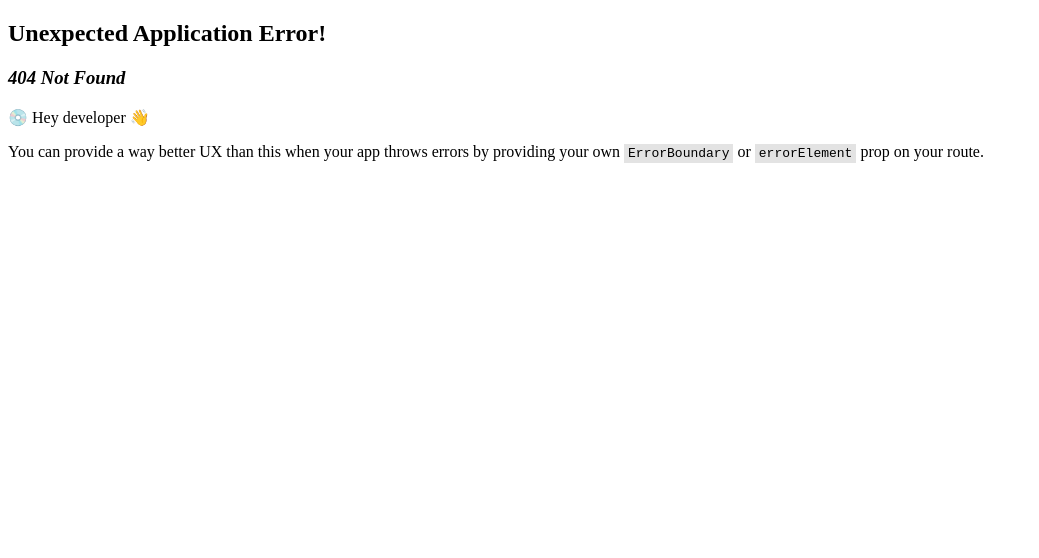
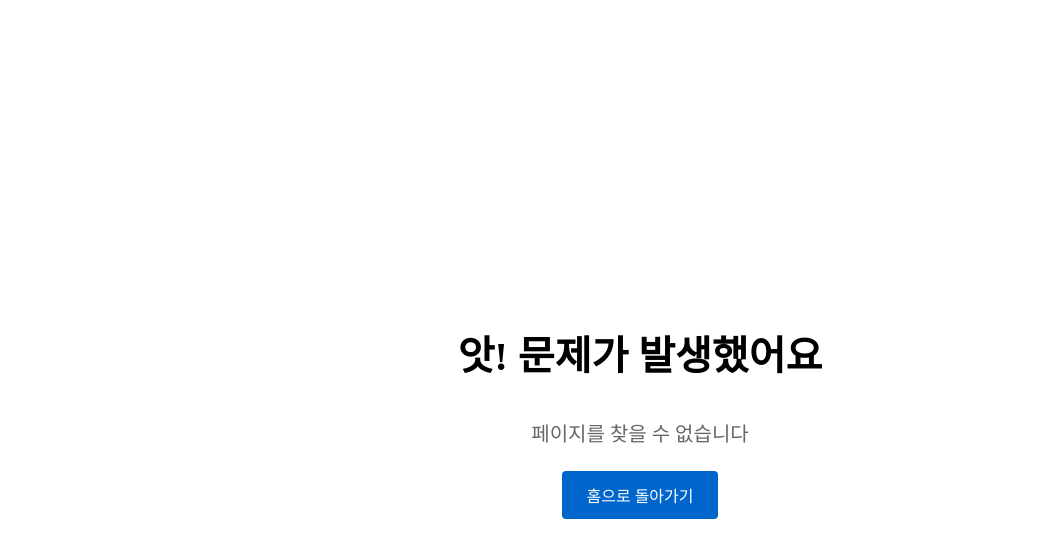
Before and after one commit to ThoI-i/react-router202502, a React (Vite) app: page /blog/1 in a window 1280 px wide. Before the commit this address had no page. Shown: the top 558 px of the page, without its empty margins (0-1039 px from the left). Built offline with nearby package versions, Linux system fonts and the light colour scheme.

Commit message:
250212 09:20 # 5. 에러페이지 처리

```diff
--- /dev/null
+++ b/src/pages/ErrorPage.jsx
@@ -0,0 +1,29 @@
+
+import styles from './ErrorPage.module.scss';
+import { Link, useRouteError } from 'react-router-dom';
+
+const ErrorPage = () => {
+
+  // 발생한 에러정보 (throw로 던져지거나 404에러 발생시) 가져오기
+  const error = useRouteError();
+  console.log(error);
+
+
+  return (
+    <div className={styles.error}>
+      <h1 className={styles.title}>앗! 문제가 발생했어요</h1>
+      <p className={styles.message}>
+        {error.status === 404
+          ? '페이지를 찾을 수 없습니다'
+          : '오류가 발생했습니다'}
+      </p>
+      <Link
+        to='/'
+        className={styles.button}>
+        홈으로 돌아가기
+      </Link>
+    </div>
+  );
+}
+
+export default ErrorPage
--- /dev/null
+++ b/src/pages/ErrorPage.module.scss
@@ -0,0 +1,31 @@
+.error {
+  min-height: 100vh;
+  display: flex;
+  flex-direction: column;
+  align-items: center;
+  justify-content: center;
+
+  .title {
+    font-size: 2.5rem;
+    font-weight: bold;
+    margin-bottom: 1rem;
+  }
+
+  .message {
+    font-size: 1.25rem;
+    color: #666;
+    margin-bottom: 1.5rem;
+  }
+
+  .button {
+    background-color: #0066cc;
+    color: white;
+    padding: 0.75rem 1.5rem;
+    border-radius: 4px;
+    text-decoration: none;
+
+    &:hover {
+      background-color: #0052a3;
+    }
+  }
+}
--- a/src/routes/router-config.jsx
+++ b/src/routes/router-config.jsx
@@ -3,23 +3,25 @@ import IndexPage from "../pages/IndexPage";
 import BlogPage from "../pages/BlogPage";
 import AboutPage from "../pages/AboutPage";
 import RootLayout from "../layouts/RootLayout";
+import ErrorPage from "../pages/ErrorPage";
 
 // 라우터 설정
 export const router = createBrowserRouter([
   {
-    path: '', // '/'(슬래시) 생략 가능
+    path: '/',
     element: <RootLayout />,
+    errorElement: <ErrorPage />,
     children: [
       {
-        index: true, // '/'(슬래시) 겹쳐서 보이는거 싫음 → index: true로
+        index: true,
         element: <IndexPage />,
       },
       {
-        path: 'blog',// '/'(슬래시) 생략 가능
+        path: 'blog',
         element: <BlogPage />,
       },
       {
-        path: 'about',// '/'(슬래시) 생략 가능
+        path: 'about',
         element: <AboutPage />,
       },
     ],
```
